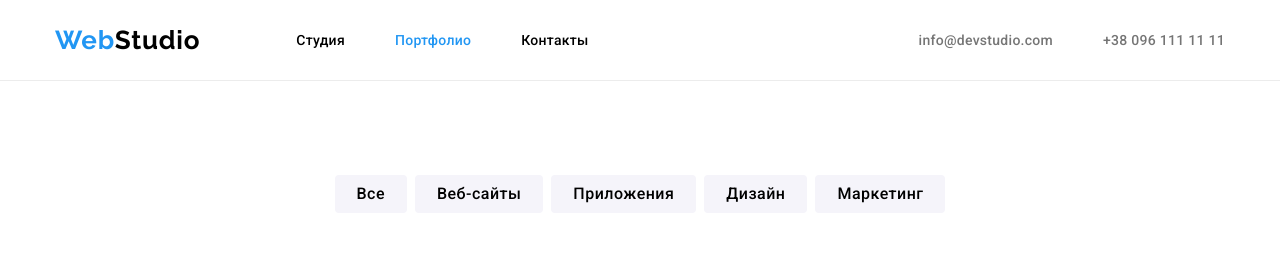
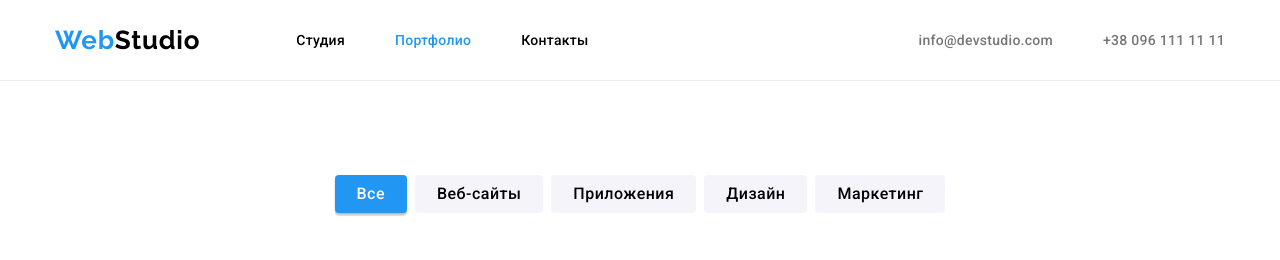
Before and after one commit to Vladislav-UZH/goit-markup-hw-03, a plain HTML site: page portfolio.html in a window 1280 px wide. Shown: the top 260 px of the page. Drawn offline with nearby package versions, Linux system fonts and the light colour scheme.

Commit message:
add btn class

```diff
--- a/portfolio.html
+++ b/portfolio.html
@@ -60,7 +60,7 @@
         <div class="container">
           <ul class="main-filter-list">
             <li class="main-filter-item">
-              <button class="main-section-button" type="button">Все</button>
+              <button class="main-section-button current-button" type="button">Все</button>
             </li>
             <li class="main-filter-item">
               <button class="main-section-button" type="button">Веб-сайты</button>
```
